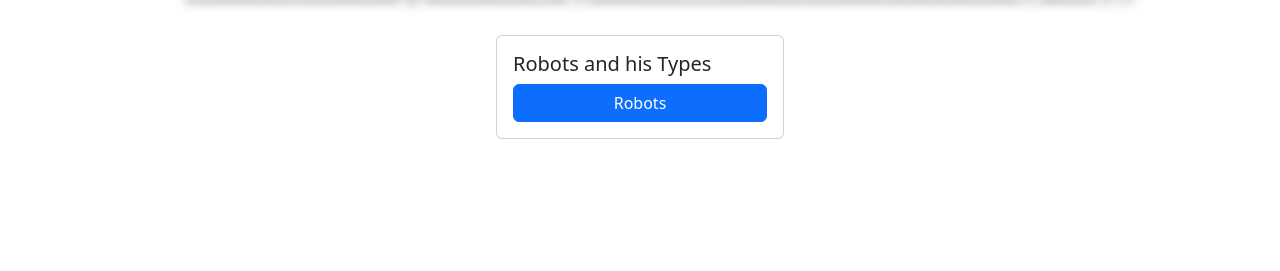
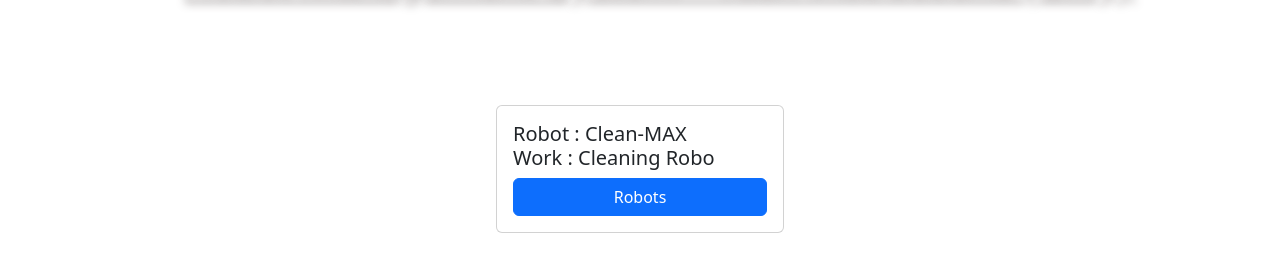
Before and after one commit to shahzaibzaman567/OOPS-bank-Task-, a plain HTML site: page Task/index.html in a window 1280 px wide. Shown: the part 51-322 px from the top of the page. Drawn offline with nearby package versions, Linux system fonts and the light colour scheme.

Commit message:
task has been completed 80%

```diff
--- a/Task/app.js
+++ b/Task/app.js
@@ -1,24 +1,59 @@
+// data   of Robot
+class Robot{
+    roboWork=["Security  robo","Cleaning  Robo","CookRobo"]
+ getprofile(){
+    throw new Error ("cannot  use this  method   without  override!")
+ }
+
+ Work(){
+    let random=Math.random() * this.roboWork.length;
+    let index=Math.floor(random)
+return    this.roboWork[index]
+ }
+
+}
 
 
 //   using Encapsolation
-class IdModel{
+class data extends Robot{
     #models = ["XR-22", "Clean-MAX", "Defender-X", "Vision-9", "FlyBot-1"];
     #i=0
     method(){
 
-        console.log( this.#models[this.#i++]);
+       return  this.#models[this.#i++];
     }
     //to  return  the models
-     get(){
-        return this.method()
-     }
+
+    getprofile(){
+       let card=document.querySelector(".card-title");
+     return  card.innerHTML= `  Robot :  ${this.method()} <br>Work     : ${this.Work()} `
+
+    }
+    get(){
+        return console.log(this.method())
+    }
 
  }
 
- let x=new IdModel();
- x.get();
- x.get();
- x.get();
+ let Mod=new data();
+ Mod.getprofile();
+ Mod.getprofile();
+
+ let i=0
+
+//   using  genrater function  to show the data of robot and his owner number vise
+async function* AIPower(){
+let Res=await fetch("https://jsonplaceholder.typicode.com/users");
+let data=await Res.json();
+
+// let card=document.querySelector(".card-title");
+ yield  data[i++].name
+
+
+}
+
+
+
 
 
 
--- a/Task/style.css
+++ b/Task/style.css
@@ -8,10 +8,9 @@ h1{
 }
 .card:hover{
     box-shadow: 10px 10px 10px rgb(211, 199, 211) ;
-    animation: bounce 0.6s;
 
 }
 .card{
-    margin-top: 30px;
+    margin-top: 100px;
 
 }
```
